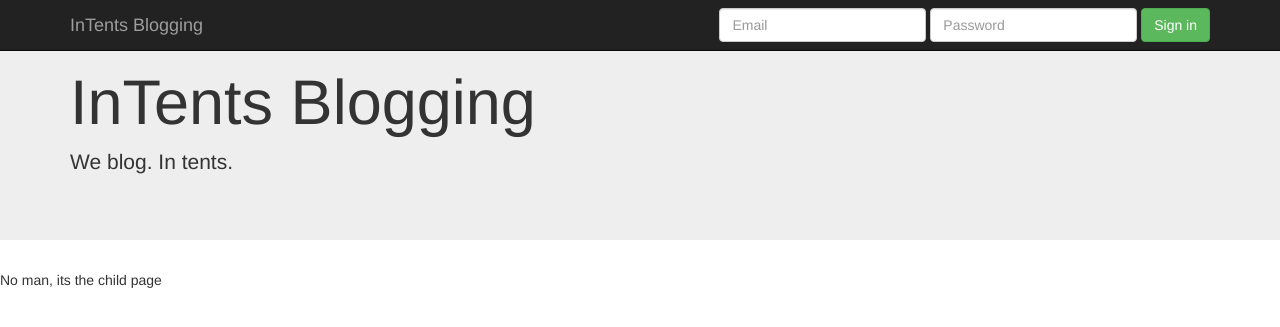
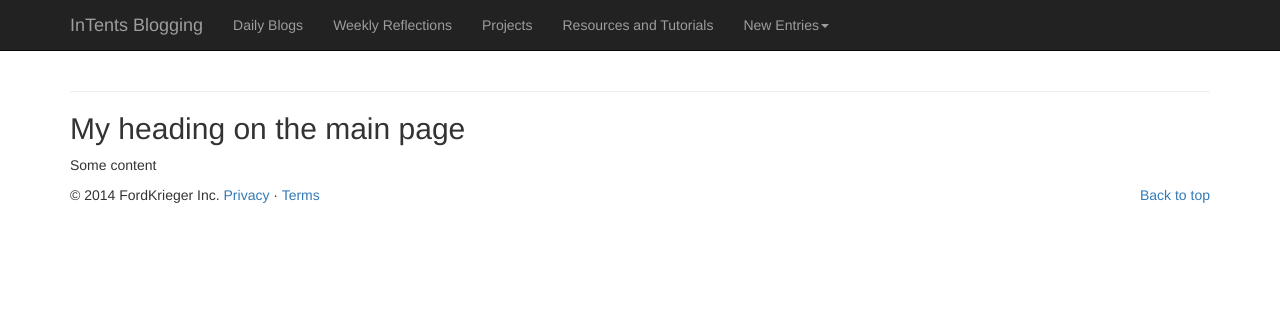
Before and after one commit to sfkrieger/flask_app, a Flask app: page / in a window 1280 px wide. Shown: the top 327 px of the page. Run offline with Flask 2, Linux system fonts and the light colour scheme; some libraries are stand-ins or nearby versions.

Commit message:
Added basic pages for all tabs, file infrastructure

```diff
--- a/app.py
+++ b/app.py
@@ -7,10 +7,34 @@ app = Flask(__name__)
 #To render a template you can use the render_template() method.
 # Provide the name of the template and the variables you want to pass to the template engine as keyword arguments.
 @app.route('/')
-def hello_world():
-    return render_template('child_template.html')
+def index():
+    return render_template('base_template.html')
 
+@app.route('/daily/')
+def daily():
+    entries = [{'date':'Tuesday, October 14', 'title': 'My first blog', 'text':'Some things happened today'}]
+    return render_template('daily.html', entries=entries)
+
+@app.route('/weeklies/')
+def weeklies():
+    entries = [{'date':'Tuesday, October 14', 'title': 'My first blog', 'text':'Some things happened today'}]
+    return render_template('weeklies.html', entries=entries)
+
+@app.route('/projects/')
+def proj():
+    entries = [{'date':'Tuesday, October 14', 'title': 'My first blog', 'text':'Some things happened today'}]
+    return render_template('projects.html', entries=entries)
+
+@app.route('/resources/')
+def resources():
+    entries = [{'date':'Tuesday, October 14', 'title': 'My first blog', 'text':'Some things happened today'}]
+    return render_template('resources.html', entries=entries)
+
+# @app.route('/')
+# def hello_world():
+#     return render_template('daily.html')
 
 if __name__ == '__main__':
     init_db()
+    app.debug = True
     app.run()
--- a/templates/base_template.html
+++ b/templates/base_template.html
@@ -1,12 +1,11 @@
 <!DOCTYPE HTML PUBLIC "-//W3C//DTD HTML 4.01//EN">
 <html lang="en">
-<html xmlns="http://www.w3.org/1999/xhtml">
 <head>
-    {# {% block head %} #}
+    {% block head %}
         <meta charset="utf-8">
         <meta http-equiv="X-UA-Compatible" content="IE=edge">
         <meta name="viewport" content="width=device-width, initial-scale=1">
-    <title>Intents Blogging - {% block title %}Main{% endblock title %}</title>
+        <title>{% block title %}Intents Blogging{% endblock title %}</title>
         <!-- Bootstrap -->
         <link href="//maxcdn.bootstrapcdn.com/bootstrap/3.2.0/css/bootstrap.min.css" rel="stylesheet">
         <script src="https://oss.maxcdn.com/html5shiv/3.7.2/html5shiv.min.js"></script>
@@ -16,47 +15,24 @@
         <!-- Include all compiled plugins (below), or include individual files as needed -->
         <script src="//maxcdn.bootstrapcdn.com/bootstrap/3.2.0/js/bootstrap.min.js"></script>
 
-    {# {% endblock head %} #}
+    {% endblock head %}
 </head>
+
 <body>
-    {% block banner %}
-    <div class="navbar navbar-inverse navbar-fixed-top" role="navigation">
-        <div class="container">
-            <div class="navbar-header">
-                <button type="button" class="navbar-toggle collapsed" data-toggle="collapse" data-target=".navbar-collapse">
-                    <span class="sr-only">Toggle navigation</span>
-                    <span class="icon-bar"></span>
-                    <span class="icon-bar"></span>
-                    <span class="icon-bar"></span>
-                </button>
-                <a class="navbar-brand" href="#">InTents Blogging</a>
+{% set active_page = active_page|default('index') -%}
+{% include 'nav.html' %}
+<div class="container marketing">
+    <hr class="featurette-divider">
+    {% block content %}
+        <!-- START THE FEATURETTES -->
+
+        <h2>My heading on the main page</h2>
+
+        <p>Some content</p>
+
+    {% endblock content %}
+    {% include 'footer.html' %}
 </div>
-            <div class="navbar-collapse collapse">
-                <form class="navbar-form navbar-right" role="form">
-                    <div class="form-group">
-                        <input type="text" placeholder="Email" class="form-control">
-                    </div>
-                    <div class="form-group">
-                        <input type="password" placeholder="Password" class="form-control">
-                    </div>
-                    <button type="submit" class="btn btn-success">Sign in</button>
-                </form>
-            </div>
-            <!--/.navbar-collapse -->
-        </div>
-    </div>
-    <div class="jumbotron">
-        <div class="container">
-            <h1>InTents Blogging</h1>
 
-            <p>We blog. In tents.</p>
-
-        </div>
-    </div>
-    {% endblock banner %}
-        <!--<h1>Hello, world! This is the base page...</h1>-->
-
-    {% block body %}
-        <h1>Hello, world! This is the base page...2</h1>
-    {% endblock body %}
 </body>
+</html>
--- a/templates/child_template.html
+++ /dev/null
@@ -1,5 +0,0 @@
-{% extends "base_template.html" %}
-{% block title %}Index{% endblock title%}
-{% block body %}
-    <p>No man, its the child page</p>
-{% endblock body %}
--- /dev/null
+++ b/templates/footer.html
@@ -0,0 +1,5 @@
+<footer>
+    <p class="pull-right"><a href="#">Back to top</a></p>
+
+    <p>© 2014 FordKrieger Inc. <a href="#">Privacy</a> · <a href="#">Terms</a></p>
+</footer>
--- /dev/null
+++ b/templates/nav.html
@@ -0,0 +1,50 @@
+{% block navbar %}
+{% set navigation_bar = [
+('/daily/', 'daily', 'Daily Blogs'),
+('/weeklies/', 'weeklies', 'Weekly Reflections'),
+('/projects/', 'projects', 'Projects'),
+('/resources/', 'resources', 'Resources and Tutorials')] -%}
+
+    <!--<div class="container">-->
+    <div class="navbar navbar-inverse navbar-static-top" role="navigation">
+        <div class="container">
+            <div class="navbar-header">
+                <button type="button" class="navbar-toggle collapsed" data-toggle="collapse"
+                        data-target=".navbar-collapse">
+                    <span class="sr-only">Toggle navigation</span>
+                    <span class="icon-bar"></span>
+                    <span class="icon-bar"></span>
+                    <span class="icon-bar"></span>
+                </button>
+                <a class="navbar-brand" href="/">InTents Blogging</a>
+            </div>
+            <div class="navbar-collapse collapse">
+                <ul class="nav navbar-nav">
+                    <!--<li class="active"><a href="#daily">Daily Blogs</a></li>-->
+                    {% for href, id, caption in navigation_bar %}
+                        <li {% if id == active_page %} class="active"{% endif %}>
+                            <a href="{{ href }}">{{ caption }}</a></li>
+                    {% endfor %}
+                    <!--<li><a href="/daily">Daily Blogs</a></li>-->
+                    <!--<li><a href="/weeklies">Weekly Reflections</a></li>-->
+                    <!--<li><a href="/projects">Projects</a></li>-->
+                    <!--<li><a href="/resource">Resources and Tutorials</a></li>-->
+                    <li class="dropdown">
+                        <a href="#" class="dropdown-toggle" data-toggle="dropdown">New Entries<span
+                                class="caret"></span></a>
+                        <ul class="dropdown-menu" role="menu">
+                            {% for href, id, caption in navigation_bar %}
+                                <li>
+                                    <a href="{{ href }}-add">{{ caption }}</a></li>
+                            {% endfor %}
+                            <li class="divider"></li>
+                            <li class="dropdown-header">Nav header</li>
+                            <li><a href="#">Separated link</a></li>
+                            <li><a href="#">One more separated link</a></li>
+                        </ul>
+                    </li>
+                </ul>
+            </div>
+        </div>
+    </div>
+{% endblock navbar %}
```
Also changed, not shown: templates/daily.html (added, +35 -0 lines), templates/index.html (deleted, +0 -24 lines), templates/projects.html (added, +35 -0 lines), templates/resources.html (added, +35 -0 lines), templates/weeklies.html (added, +35 -0 lines). Lines whose indentation alone changed are shown as unchanged.
